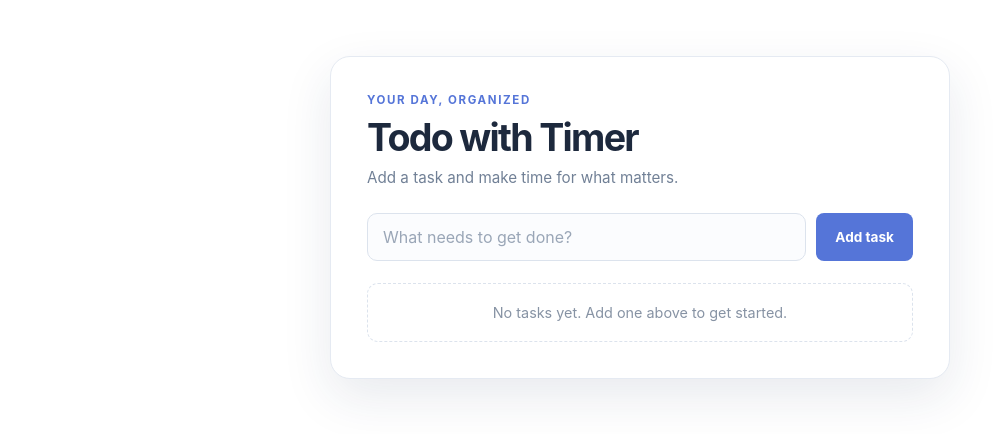
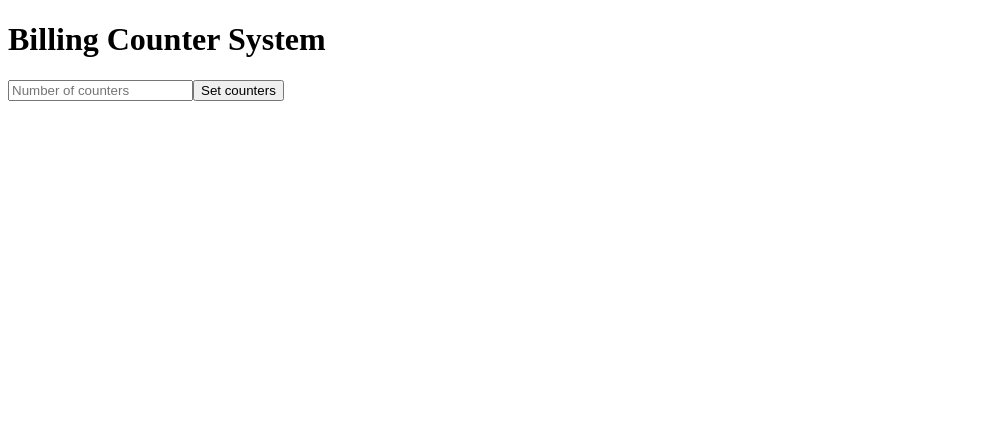
Before and after one commit to nynishuyadav85/InterviewPrep, a React (Vite) app in the folder interview/: page / in a window 1280 px wide. Shown: the top 434 px of the page, without its empty margins (0-1005 px from the left). Built offline with nearby package versions, Linux system fonts and the light colour scheme.

Commit message:
feat: add BillCounterSystem component with styling for billing counter functionality

```diff
--- a/interview/src/App.jsx
+++ b/interview/src/App.jsx
@@ -1,7 +1,9 @@
 // import { QueryClient, QueryClientProvider } from '@tanstack/react-query'
 import './App.css'
+import BillCounterSystem from './components/BillCounterSystem/BillCounterSystem'
+// import Effect from './Concepts/useEffect'
 // import AgeCalc from './components/AgeCalculator/AgeCalc'
-import TodoList from './components/TodoListII/TodoList'
+// import TodoList from './components/TodoListII/TodoList'
 // import Ctcb from './components/CopyToClipBoard/Ctcb'
 // import ReadMore from './components/ReadMore/ReadMore'
 // import ZigZagString from './components/ZigZagString/ZigZagString'
@@ -47,7 +49,9 @@ function App() {
       {/* <ReadMore /> */}
       {/* <Ctcb /> */}
       {/* <AgeCalc /> */}
-      <TodoList />
+      {/* <TodoList /> */}
+      <BillCounterSystem />
+      {/* <Effect /> */}
     </>
   )
 }
--- /dev/null
+++ b/interview/src/components/BillCounterSystem/BillCounterSystem.jsx
@@ -0,0 +1,59 @@
+import { useState } from "react"
+import './style.css'
+
+const BillCounterSystem = () => {
+    const [input, setInput] = useState('')
+    const [counters, setCounters] = useState([])
+    const [updateUi, setUpdateUi] = useState(false)
+    const [quantity, setQuantity] = useState('')
+
+
+    function initializeCounters() {
+        const count = parseInt(input);
+        if (isNaN(count) || count <= 0) return;
+        setCounters(Array.from({ length: count }, () => []))
+        setUpdateUi(true)
+    }
+
+    function handleAdd() {
+        const qty = parseInt(quantity)
+        if (isNaN(qty) || qty <= 0) return;
+        const totalItemPerCounter = counters.map((queue) => queue.reduce((sum, item) => sum + item, 0))
+        // [1,2,3]
+        // const counterIndex = totalItemPerCounter.findIndex((total) => total === 0)
+        const minTotal = Math.min(...totalItemPerCounter)
+        const counterIndex = totalItemPerCounter.findIndex((item) => item === minTotal)
+        const updatedCounters = counters.map((queue, idx) => idx === counterIndex ? [...queue, qty] : queue)
+        setCounters(updatedCounters)
+        setQuantity('')
+
+    }
+    return (
+        <div>
+            <h1>
+                Billing Counter System
+            </h1>
+            <div>
+                <input type="number" value={updateUi ? quantity : input} onChange={(e) => updateUi ? setQuantity(e.target.value) : setInput(e.target.value)} placeholder={updateUi ? "Enter quantity" : "Number of counters"}></input>
+                <button onClick={updateUi ? handleAdd : initializeCounters}>{updateUi ? "Add Customer" : "Set counters"}</button>
+            </div>
+
+            <div className="card-container">
+                {counters.map((counter, index) => (
+                    <div className="card">Counter{counter + " " + (index + 1)}
+                        {counter.map((qty, idx) => (
+                            <div key={idx} className="customer-box" data-testid="customer-box">
+                                {qty}
+                            </div>
+                        ))}
+
+                    </div>
+
+                ))
+                }
+            </div>
+        </div>
+    )
+}
+
+export default BillCounterSystem
--- /dev/null
+++ b/interview/src/components/BillCounterSystem/style.css
@@ -0,0 +1,22 @@
+.card-container {
+  display: flex;
+  flex-wrap: wrap;
+  gap: 20px;
+  margin-top: 20px;
+}
+
+.card {
+  width: 150px;
+  height: 120px;
+  border: 1px solid #ddd;
+  border-radius: 10px;
+  display: flex;
+  justify-content: center;
+  align-items: center;
+  background-color: #f5f5f5;
+  box-shadow: 0 2px 5px rgba(0, 0, 0, 0.1);
+}
+
+.card h2 {
+  font-size: 18px;
+}
```
